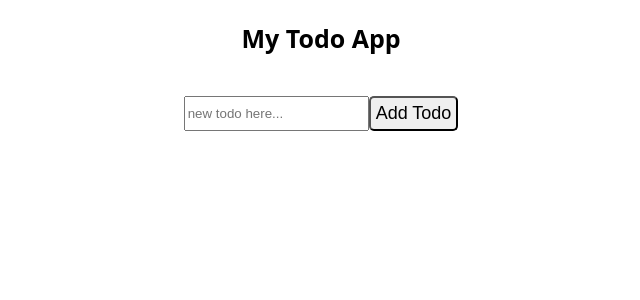
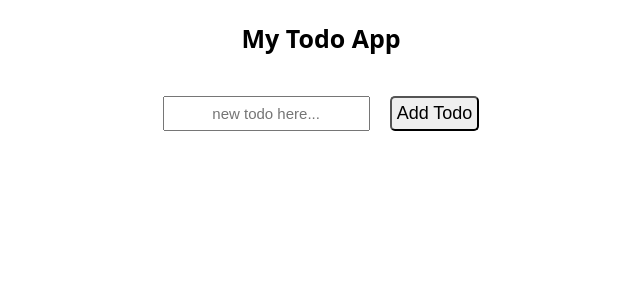
Before and after one commit to great-timofey/todo-app, a React (Create React App) app: page / in a window 1280 px wide. Shown: the top 300 px of the page, without its empty margins (319-959 px from the left). Built offline with nearby package versions, Linux system fonts and the light colour scheme.

Commit message:
before eject

```diff
--- a/package.json
+++ b/package.json
@@ -8,12 +8,13 @@
     "react-scripts": "1.1.4"
   },
   "scripts": {
-    "start": "react-scripts start",
+    "dev": "react-scripts start",
     "build": "react-scripts build",
     "test": "react-scripts test --env=jsdom",
     "eject": "react-scripts eject"
   },
   "devDependencies": {
+    "babel-plugin-styled-components": "^1.5.1",
     "react-redux": "^5.0.7",
     "redux": "^4.0.0",
     "redux-devtools": "^3.4.1",
--- a/src/App.js
+++ b/src/App.js
@@ -1,16 +1,22 @@
 import React, { Component } from 'react';
-import styled, { css } from 'styled-components';
+import styled, { injectGlobal } from 'styled-components';
 import AddTodo from './components/AddTodo';
 import TodoList from './components/TodoList';
 
+injectGlobal`
+  body {
+    font-family: system-ui;
+    margin: 0;
+  }
+`;
+
 const AppContainer = styled.section`
   height: 100vh
-`
+`;
 
 const AppHeader = styled.h1`
   font-size: 25px
   text-align: center
-  font-family: system-ui
 `;
 
 export default class App extends Component {
--- a/src/components/AddTodo.js
+++ b/src/components/AddTodo.js
@@ -21,9 +21,9 @@ const AddTodo = ({ dispatch }) => {
 
   return (
     <AddTodoContainer>
-      <input
+      <Input
         placeholder='new todo here...'
-        ref={node => input = node}
+        innerRef={node => input = node}
       />
       <Button
         text='Add Todo'
```
Also changed, not shown: src/components/Todo.js (+4 -4 lines), 1 other file (tests, documents, lock files or other folders).
